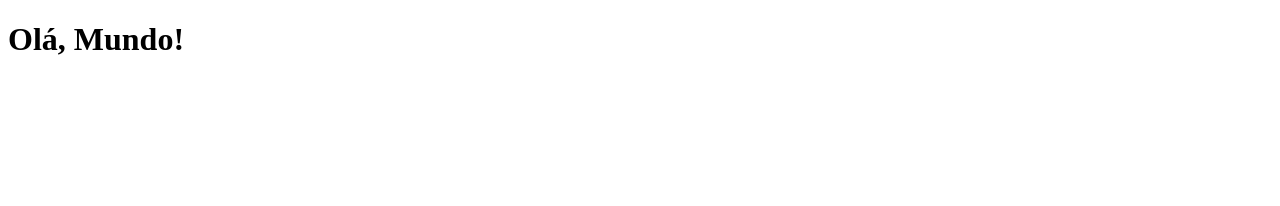
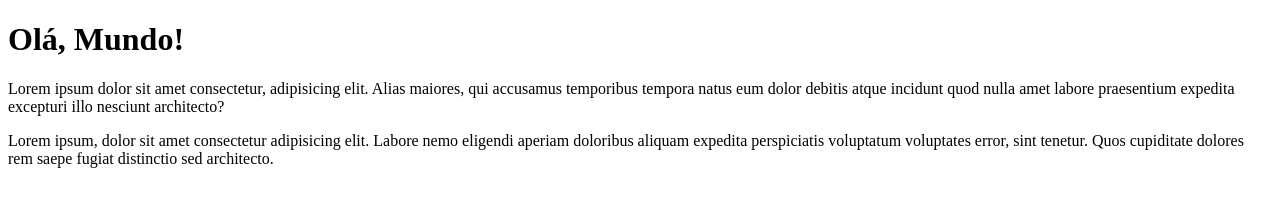
Before and after one commit to pedroxiis/OlaMundo, a plain HTML site: page site exemplo/index.html in a window 1280 px wide. Drawn offline with Linux system fonts and the light colour scheme.

Commit message:
mais uma alteração

```diff
--- a/site exemplo/index.html
+++ b/site exemplo/index.html
@@ -8,5 +8,7 @@
 </head>
 <body>
     <h1>Olá, Mundo!</h1>
+    <p>Lorem ipsum dolor sit amet consectetur, adipisicing elit. Alias maiores, qui accusamus temporibus tempora natus eum dolor debitis atque incidunt quod nulla amet labore praesentium expedita excepturi illo nesciunt architecto?</p>
+    <p>Lorem ipsum, dolor sit amet consectetur adipisicing elit. Labore nemo eligendi aperiam doloribus aliquam expedita perspiciatis voluptatum voluptates error, sint tenetur. Quos cupiditate dolores rem saepe fugiat distinctio sed architecto.</p>
 </body>
 </html>
```
